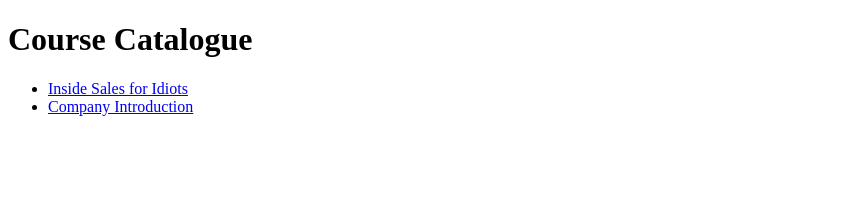
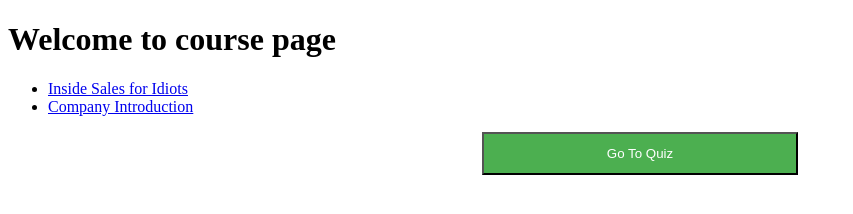
Before and after one commit to Vicky1982/test_onboarding, a plain HTML site: page index1.html in a window 1280 px wide. Shown: the whole page, without its empty margins (0-853 px from the left). Drawn offline with Linux system fonts and the light colour scheme.

Commit message:
Add files via upload

```diff
--- a/index1.html
+++ b/index1.html
@@ -9,7 +9,7 @@
     <script src="classes.js"></script>
     <script src="app.js"></script>
 
-    <h1>Course Catalogue</h1>
+    <h1>Welcome to course page</h1>
 
 </head>
 
@@ -21,6 +21,9 @@
     </div>
     <div id="details"></div>
     <script src="app.js"></script>
+
+    <button type="gotoquiz" id="quizbtn" onclick="goToQuiz()">Go To Quiz</button><br>
+                  <label>
 </body>
 
 
```
